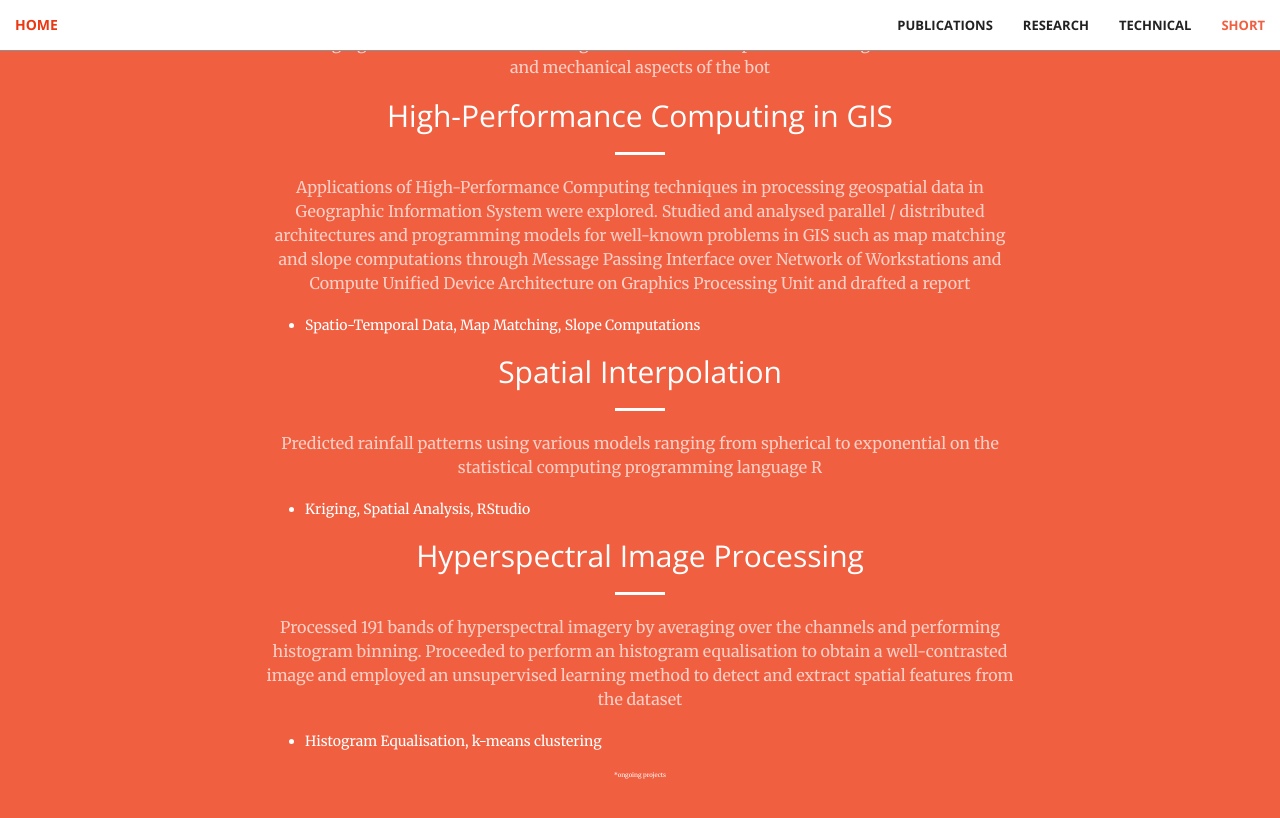
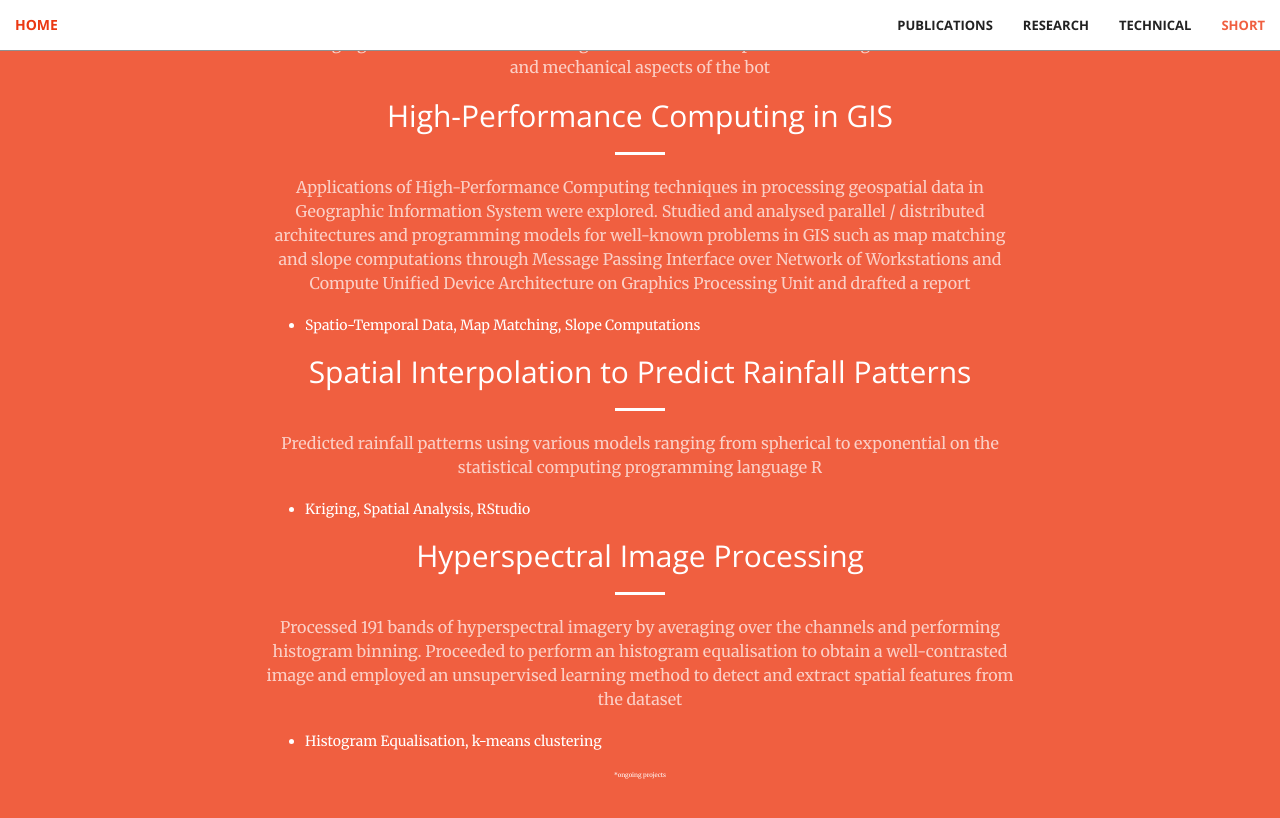
Before and after one commit to aravindbharathi/aravindbharathi.github.io, a Jekyll site: the page projects/index.html, which Jekyll copies as it is, in a window 1280 px wide and 900 px high, scrolled down 5045 px. Shown: the top 818 px of the window. Built offline with Jekyll 4.4.1, drawn with Linux system fonts in a browser that asks for light colours.

Commit message:
Update index.html

```diff
--- a/projects/index.html
+++ b/projects/index.html
@@ -348,7 +348,7 @@
                         <li>Spatio-Temporal Data, Map Matching, Slope Computations</li>
                       </ul>
                     </p>
-                    <h2 class="section-heading">Spatial Interpolation</h2>
+                    <h2 class="section-heading">Spatial Interpolation to Predict Rainfall Patterns</h2>
                     <hr class="light">
                     <p class="text-faded">
                       Predicted rainfall patterns using various models ranging from spherical to exponential on the statistical computing
```
